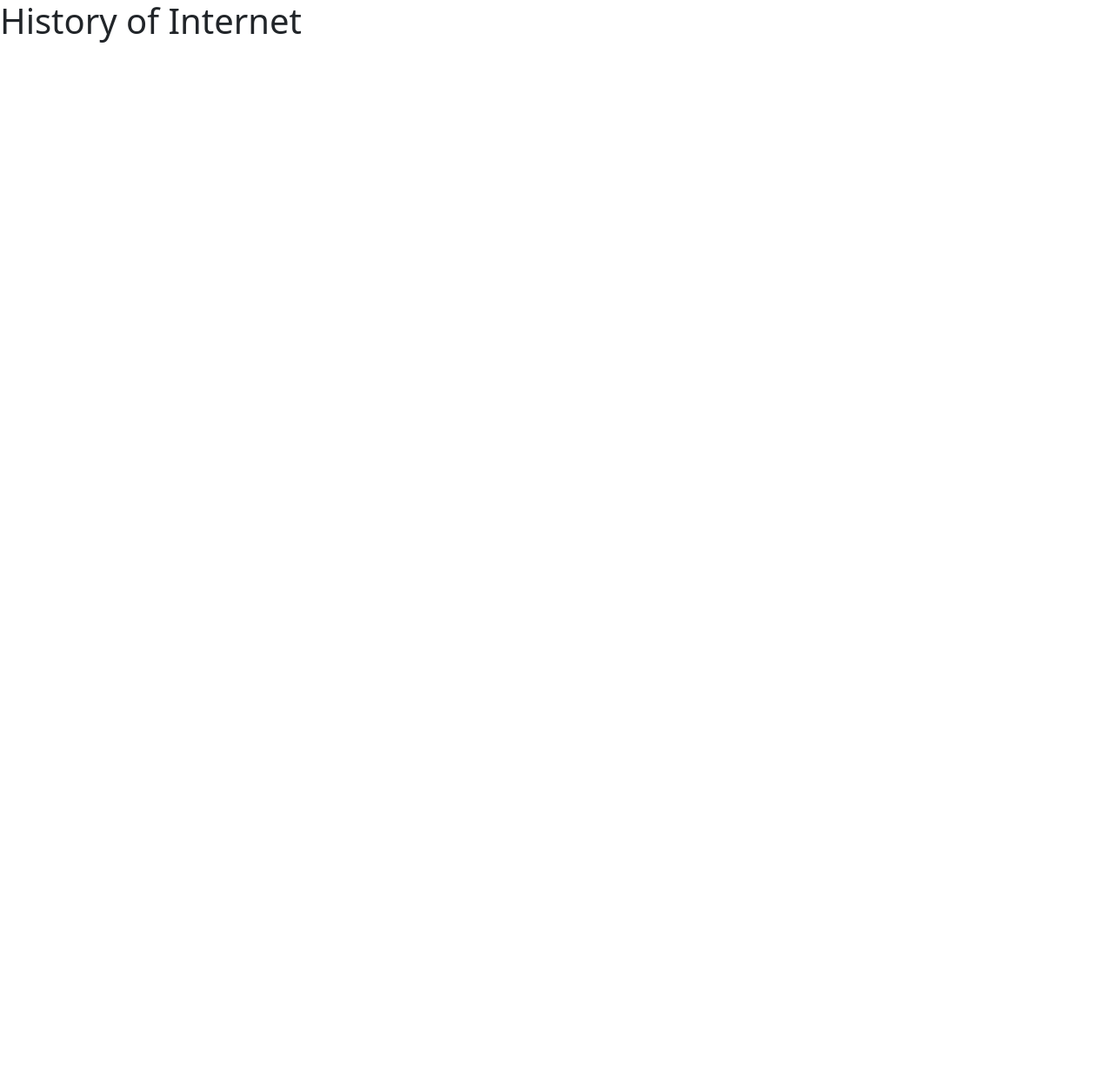
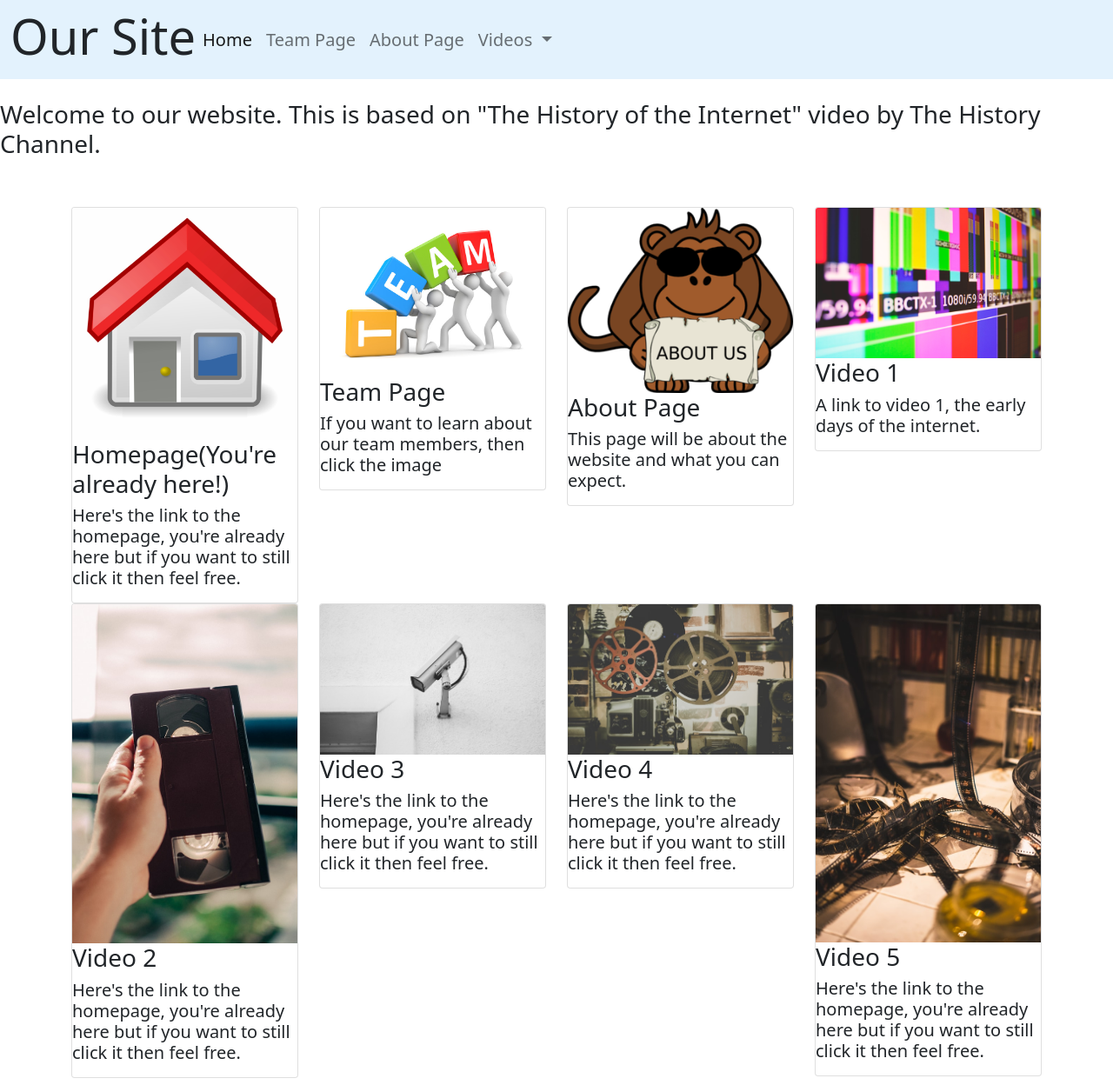
Before and after one commit to Sowmyak91/IS601_Asgmt_HistoryOfInternet, a plain HTML site: page index.html in a window 1280 px wide. Shown: the whole page at 87% size. Before the commit the page ends 800 px from the top, so only its background shows below. Drawn offline with nearby package versions, Linux system fonts and the light colour scheme.

Commit message:
Feature: Updated index.html for homepage links

```diff
--- a/index.html
+++ b/index.html
@@ -11,9 +11,138 @@
     <title>History of Internet</title>
   </head>
   <body>
-    <h1>History of Internet</h1>
+
+  <!-- Header -->
 
     <script src="https://cdn.jsdelivr.net/npm/bootstrap@5.0.0-beta2/dist/js/bootstrap.bundle.min.js" integrity="sha384-b5kHyXgcpbZJO/tY9Ul7kGkf1S0CWuKcCD38l8YkeH8z8QjE0GmW1gYU5S9FOnJ0" crossorigin="anonymous"></script>
 
+  <nav class="navbar navbar-expand-lg navbar-light .bg-light" style= "background-color: #e3f2fd;">
+  <div class="container-fluid">
+    <h4 class ="display-4">Our Site</h4>
+    <button class="navbar-toggler" type="button" data-bs-toggle="collapse" data-bs-target="#navbarNavDropdown" aria-controls="navbarNavDropdown" aria-expanded="false" aria-label="Toggle navigation">
+      <span class="navbar-toggler-icon"></span>
+    </button>
+    <div class="collapse navbar-collapse" id="navbarNavDropdown">
+      <ul class="navbar-nav justify-content-end">
+        <li class="nav-item">
+          <a class="nav-link active lead" aria-current="page" href="index.html">Home</a>
+        </li>
+        <li class="nav-item">
+          <a class="nav-link lead" href="Team_Page.html">Team Page</a>
+        </li>
+        <li class="nav-item">
+          <a class="nav-link lead" href="About_page.html">About Page</a>
+        </li>
+        <li class="nav-item dropdown lead">
+          <a class="nav-link dropdown-toggle lead" href="#" id="navbarDropdownMenuLink" role="button" data-bs-toggle="dropdown" aria-expanded="false">
+            Videos
+          </a>
+          <ul class="dropdown-menu" aria-labelledby="navbarDropdownMenuLink">
+            <li><a class="dropdown-item lead" href="Video_1.html">Video 1</a></li>
+            <li><a class="dropdown-item lead" href="Video_2.html">Video 2</a></li>
+            <li><a class="dropdown-item lead" href="Video_3.html">Video 3</a></li>
+            <li><a class="dropdown-item lead" href="Video_4.html">Video 4</a></li>
+            <li><a class="dropdown-item lead" href="Video_5.html">Video 5</a></li>
+          </ul>
+        </li>
+      </ul>
+    </div>
+  </div>
+</nav>
+
+<!-- Body -->
+<br>
+
+<h3>Welcome to our website. This is based on "The History of the Internet" video by The History Channel. <h1/>
+  <br>
+
+  <div class="container">
+  <!-- Cards -->
+    <div class="row">
+        <div class="col-md-6 col-lg-3">
+          <div class="card">
+              <a href="index.html">
+                  <img src="house.png" class="card-img-top" ></a>
+              <div class="card-block">
+                <h3 class="card-title">Homepage(You're already here!)</h3>
+                <p class="lead">Here's the link to the homepage, you're already here but if you want to still click it then feel free.</p>
+              </div>
+          </div>
+        </div>
+      <div class="col-md-6 col-lg-3">
+          <div class="card">
+              <a href="Team_Page.html">
+                  <img src="teamwork.jpg" class="card-img-top"></a>
+              <div class="card-block">
+                <h3 class="card-title">Team Page</h3>
+                <p class="lead">If you want to learn about our team members, then click the image</p>
+              </div>
+          </div>
+        </div>
+      <div class="col-md-6 col-lg-3">
+          <div class="card">
+              <a href="About_page.html">
+                  <img src="monkey.png" class="card-img-top"></a>
+              <div class="card-block">
+                <h3 class="card-title">About Page</h3>
+                <p class="lead">This page will be about the website and what you can expect. </p>
+              </div>
+          </div>
+        </div>
+      <div class="col-md-6 col-lg-3">
+          <div class="card">
+              <a href="Video_1.html">
+                  <img src="videos.jpg" class="card-img-top"></a>
+              <div class="card-block">
+                <h3 class="card-title">Video 1</h3>
+                <p class="lead">A link to video 1, the early days of the internet. </p>
+              </div>
+          </div>
+        </div>
+      <br><br>
+      <div class="col-md-6 col-lg-3">
+          <div class="card">
+              <a href="Video_2.html">
+                  <img src="VHS.jpg" class="card-img-top"></a>
+              <div class="card-block">
+                <h3 class="card-title">Video 2</h3>
+                <p class="lead">Here's the link to the homepage, you're already here but if you want to still click it then feel free.</p>
+              </div>
+          </div>
+        </div>
+      <div class="col-md-6 col-lg-3">
+          <div class="card">
+              <a href="Video_3.html">
+                  <img src="camera.jpg" class="card-img-top"></a>
+              <div class="card-block">
+                <h3 class="card-title">Video 3</h3>
+                <p class="lead">Here's the link to the homepage, you're already here but if you want to still click it then feel free.</p>
+              </div>
+          </div>
+        </div>
+      <div class="col-md-6 col-lg-3">
+          <div class="card">
+              <a href="Video_4.html">
+                  <img src="film.jpg" class="card-img-top"></a>
+              <div class="card-block">
+                <h3 class="card-title">Video 4</h3>
+                <p class="lead">Here's the link to the homepage, you're already here but if you want to still click it then feel free.</p>
+              </div>
+          </div>
+        </div>
+      <div class="col-md-6 col-lg-3">
+          <div class="card">
+              <a href="Video_2.html">
+                  <img src="film1.jpg" class="card-img-top"></a>
+              <div class="card-block">
+                <h3 class="card-title">Video 5</h3>
+                <p class="lead">Here's the link to the homepage, you're already here but if you want to still click it then feel free.</p>
+              </div>
+          </div>
+        </div>
+    </div>
+  </div>
+
+
   </body>
 </html>
```
Also changed, not shown: VHS.jpg (added), camera.jpg (added), film.jpg (added), film1.jpg (added), house.png (added), monkey.png (added), teamwork.jpg (added), videos.jpg (added).
